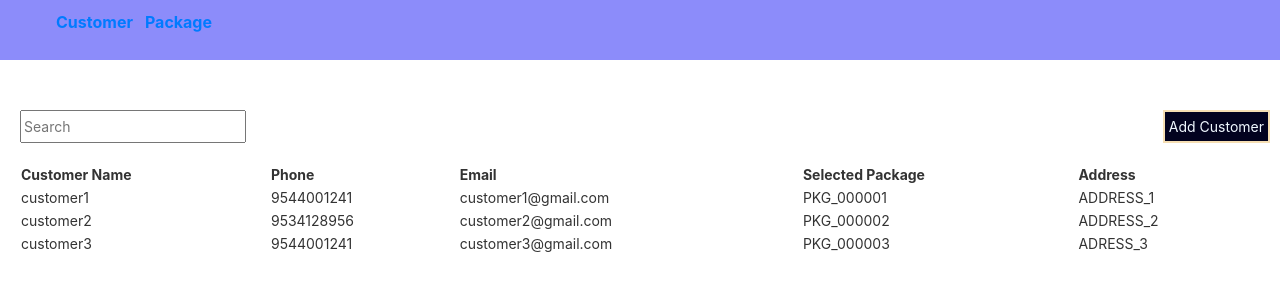
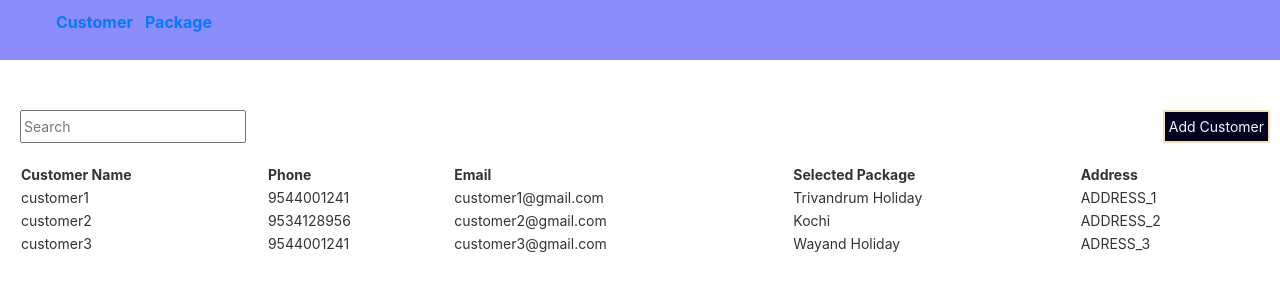
Before and after one commit to Anjithapushparaj/AppTravel, an Angular app: page /customer in a window 1280 px wide. Shown: the top 300 px of the page. Built offline with nearby package versions, Linux system fonts and the light colour scheme.

Commit message:
tripDate Added, selectedPackageAdded

```diff
--- a/src/app/customer/add-customer/add-customer.component.css
+++ b/src/app/customer/add-customer/add-customer.component.css
@@ -50,3 +50,9 @@
         border-radius: 4px;
         background-color: rgb(240, 198, 143);
     }
+    input[type = date] {
+        width: 75%;
+        padding: 10px 6px;
+        border: 1px solid gray;
+        border-radius: 3px;
+        }
--- a/src/app/customer/add-customer/add-customer.component.html
+++ b/src/app/customer/add-customer/add-customer.component.html
@@ -36,7 +36,7 @@
             </div>
             <div class="field-container">
                 <div>Trip Start Date</div>
-                <input type="text" [(ngModel)]="tripStart">
+                <input type="date" [min]="minDate" [(ngModel)]="tripStart">
             </div>
         </div>
 
@@ -45,7 +45,7 @@
         <div class="col-md-4">
             <div class="field-container">
                 <div>Trip End Date</div>
-                <input type="text" [(ngModel)]="tripEnd">
+                <input type="date" [min]="minDate" [(ngModel)]="tripEnd">
             </div>
             <div class="field-container">
                 <div>Food Options</div>
--- a/src/app/customer/add-customer/add-customer.component.ts
+++ b/src/app/customer/add-customer/add-customer.component.ts
@@ -21,6 +21,8 @@ export class AddCustomerComponent implements OnInit {
   foodOpt;
   travelMode;
   packages;
+  minDate = new Date().toISOString().slice(0, 10) ;
+  maxDate;
   constructor( private custService:CustomerService,
     private custroute:Router,
     private pckService: PackageService) { }
--- a/src/app/customer/customer-list/customer-list.component.html
+++ b/src/app/customer/customer-list/customer-list.component.html
@@ -10,7 +10,7 @@
                 <td>{{cust.customerName }}</td>
                 <td>{{ cust.phoneNumber}}</td>
                 <td>{{ cust.email}}</td>
-                <td>{{ cust.selectedPackage}}</td>
+                <td>{{ cust.packageName}}</td>
                 <td>{{ cust.address}}</td>
             </tr>
         </tbody>
--- a/src/app/customer/customer.component.ts
+++ b/src/app/customer/customer.component.ts
@@ -2,6 +2,7 @@ import { Component, OnInit } from '@angular/core';
 import { Router } from '@angular/router';
 import { Observable, of } from 'rxjs';
 import { CustomerService } from './service/customer.service';
+import { PackageService } from '../package/service/package.service';
 @Component({
   selector: 'app-customer',
   templateUrl: './customer.component.html',
@@ -11,7 +12,8 @@ export class CustomerComponent implements OnInit {
   navVal = 'from Link1';
   customerDetails = [];
   constructor(private route: Router,
-    private custService:CustomerService) {
+    private custService:CustomerService,
+    private pkgService:PackageService) {
     const navg = this.route.getCurrentNavigation();
     this.getEmployee().subscribe((employee) => {
       if (employee && employee.address && employee.address.state) {
@@ -34,6 +36,18 @@ export class CustomerComponent implements OnInit {
   getCustomer(){
     this.custService.fetchCustomerDetails().subscribe((custData)=>{
       this.customerDetails = custData;
+      this.getPackages();
+    })
+  }
+  getPackages(){
+    this.pkgService.fetchPackages().subscribe((pkgs)=>{
+      this.customerDetails.forEach((customer)=>{
+        pkgs.forEach((pkg)=>{
+          if(customer.selectedPackage=== pkg.pkgId){
+            customer.packageName = pkg.pkdName;
+          }
+        })
+      })
       console.log(this.customerDetails);
     })
   }
--- a/src/app/customer/service/customer.service.ts
+++ b/src/app/customer/service/customer.service.ts
@@ -12,7 +12,7 @@ export class CustomerService {
       customerName:'customer1',
       phoneNumber:9544001241,
       email:'customer1@gmail.com',
-      selectedPackage:'PKG_000001',
+      selectedPackage:'PKG_1',
       tripDays:10,
       tripStartDate:'2022-03-11',
       tripEndDate:'2022-03-20',
@@ -30,7 +30,7 @@ export class CustomerService {
       customerName:'customer2',
       phoneNumber:9534128956,
       email:'customer2@gmail.com',
-      selectedPackage:'PKG_000002',
+      selectedPackage:'PKG_2',
       tripDays:10,
       tripStartDate:'2022-03-11',
       tripEndDate:'2022-03-20',
@@ -46,7 +46,7 @@ export class CustomerService {
       customerName:'customer3',
       phoneNumber:9544001241,
       email:'customer3@gmail.com',
-      selectedPackage:'PKG_000003',
+      selectedPackage:'PKG_3',
       tripDays:10,
       tripStartDate:'2022-03-11',
       tripEndDate:'2022-03-20',
--- a/src/app/package/service/package.service.ts
+++ b/src/app/package/service/package.service.ts
@@ -33,6 +33,17 @@ export class PackageService {
       travelOptions: ['Bus', 'Train', 'Car'],
       foodOptions: ['Breakfast', 'Lunch', 'Dinner'],
       price: 30000
+    },
+    {
+      pkgId:'PKG_3',
+      pkdName:'Wayand Holiday',
+      pkgDesc:'' ,
+      destination: 'Wayanad',
+      subLocations: ['w1', 'w2', 'w3'],
+      tripDays: 2,
+      travelOptions: ['Bus', 'Train', 'Car'],
+      foodOptions: ['Breakfast', 'Lunch', 'Dinner'],
+      price: 3000
     }
    ];
    employee = [
```
